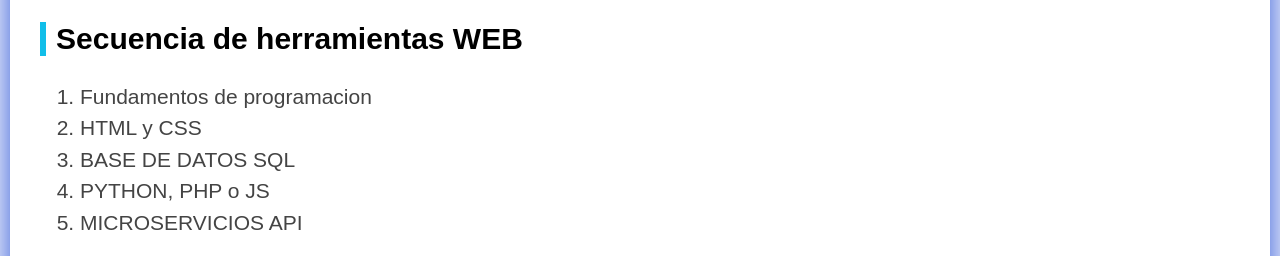
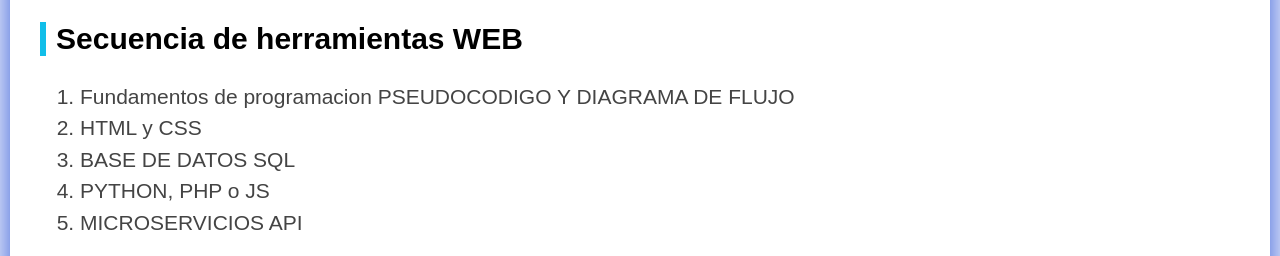
Before and after one commit to Josef-rgb18/ADSIDL3EV1, a plain HTML site: page index.html in a window 1280 px wide. Shown: the part 832-1088 px from the top of the page. Drawn offline with Linux system fonts and the light colour scheme; files whose address does not match are found by name.

Commit message:
agrege texto a ol

```diff
--- a/index.html
+++ b/index.html
@@ -21,7 +21,7 @@
         </ul>
         <h2>Secuencia de herramientas WEB</h2>
         <ol>
-            <li>Fundamentos de programacion</li>
+            <li>Fundamentos de programacion PSEUDOCODIGO Y DIAGRAMA DE FLUJO</li>
             <li>HTML y CSS</li>
             <li>BASE DE DATOS SQL</li>
             <li>PYTHON, PHP o JS</li>
```
